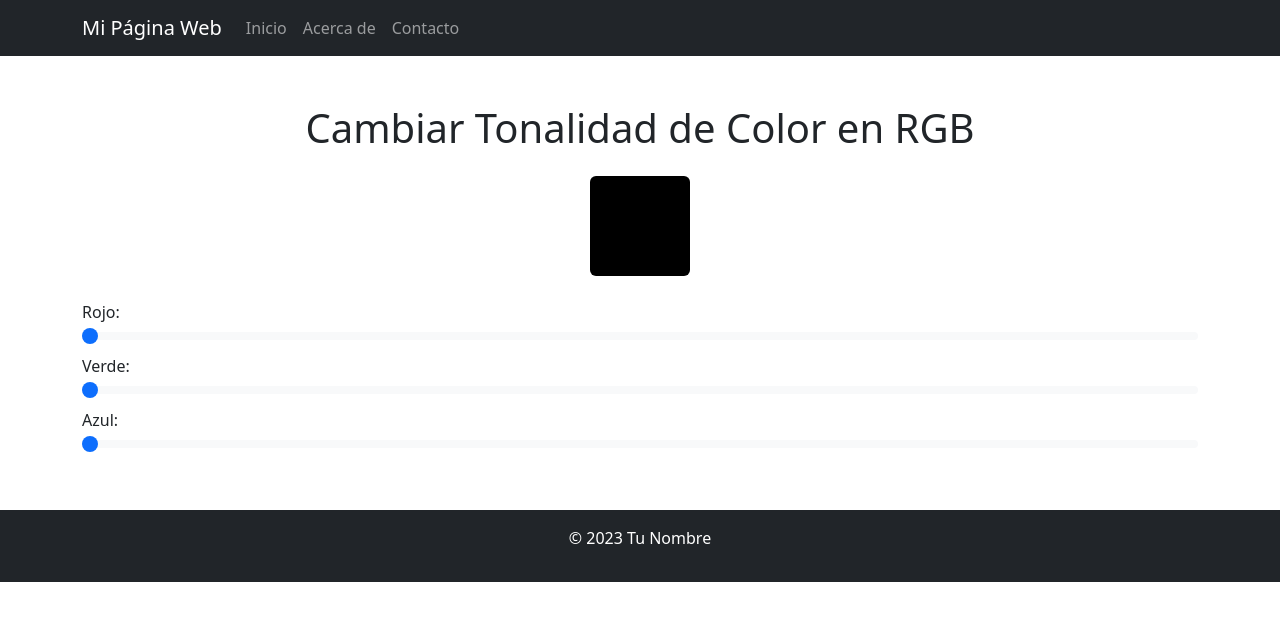
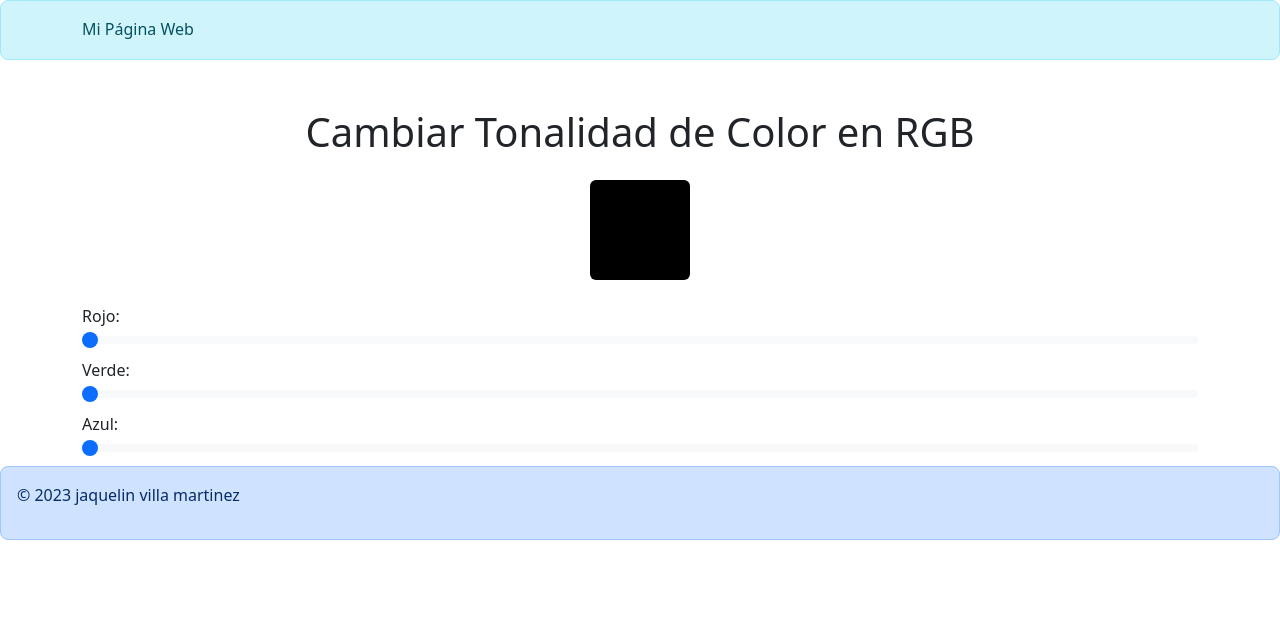
Before and after one commit to Jaquelin011200/contro_de_color, a plain HTML site: page index.html in a window 1280 px wide. Drawn offline with nearby package versions, Linux system fonts and the light colour scheme.

Commit message:
pagina de color 2

```diff
--- a/index.html
+++ b/index.html
@@ -19,7 +19,7 @@
 </head>
 <body>
     <header>
-        <nav class="navbar navbar-expand-lg navbar-dark bg-dark">
+        <nav class="p-3 text-info-emphasis bg-info-subtle border border-info-subtle rounded-3">
             <div class="container">
                 <a class="navbar-brand" href="#">Mi Página Web</a>
                 <button class="navbar-toggler" type="button" data-bs-toggle="collapse" data-bs-target="#navbarNav" aria-controls="navbarNav" aria-expanded="false" aria-label="Toggle navigation">
@@ -61,8 +61,8 @@
         </div>
     </div>
 
-    <footer class="bg-dark text-white text-center mt-5 py-3">
-        <p>&copy; 2023 Tu Nombre</p>
+    <footer class="p-3 text-primary-emphasis bg-primary-subtle border border-primary-subtle rounded-3">
+        <p>&copy; 2023 jaquelin villa martinez
     </footer>
 
     <script>
```
